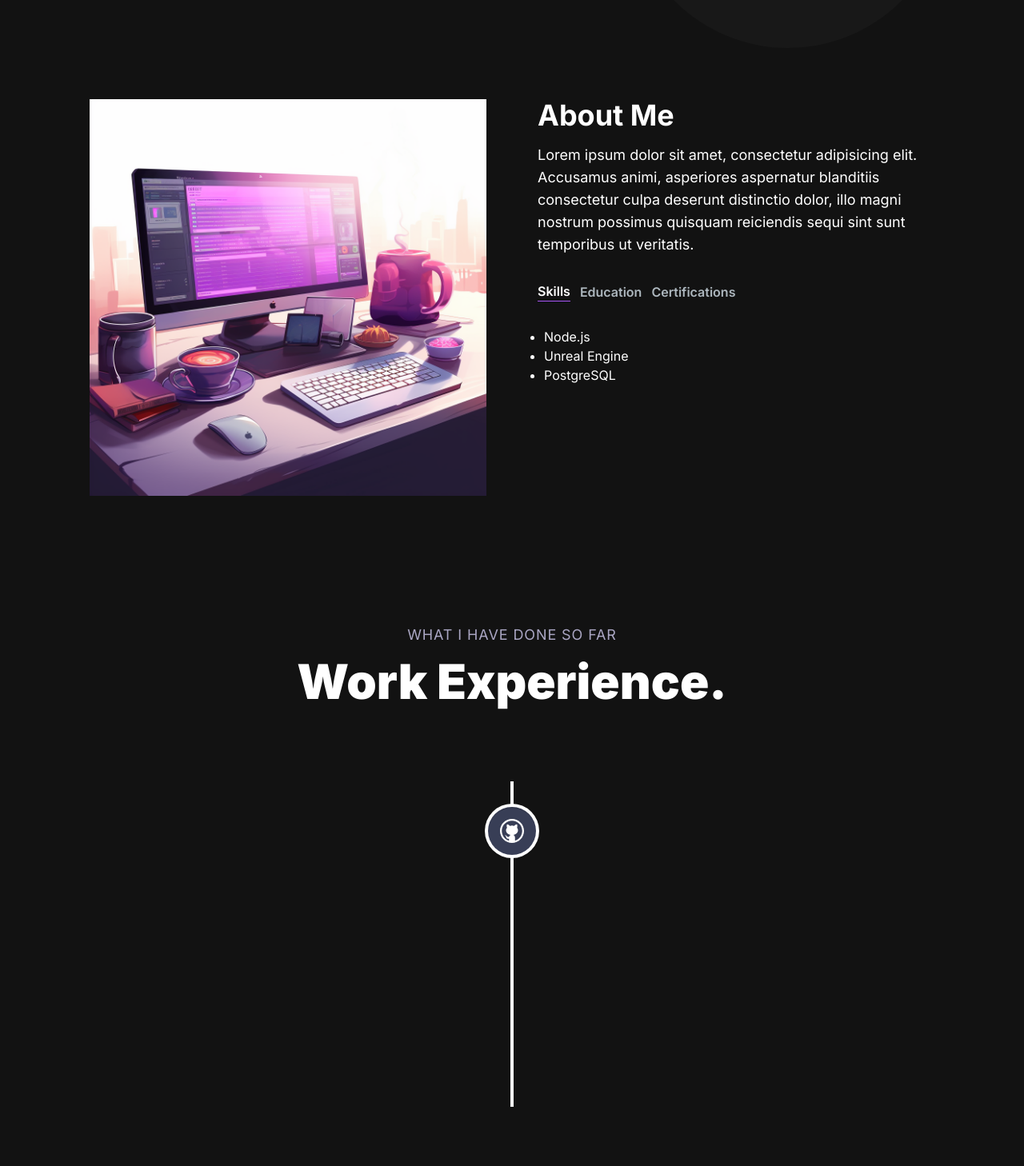
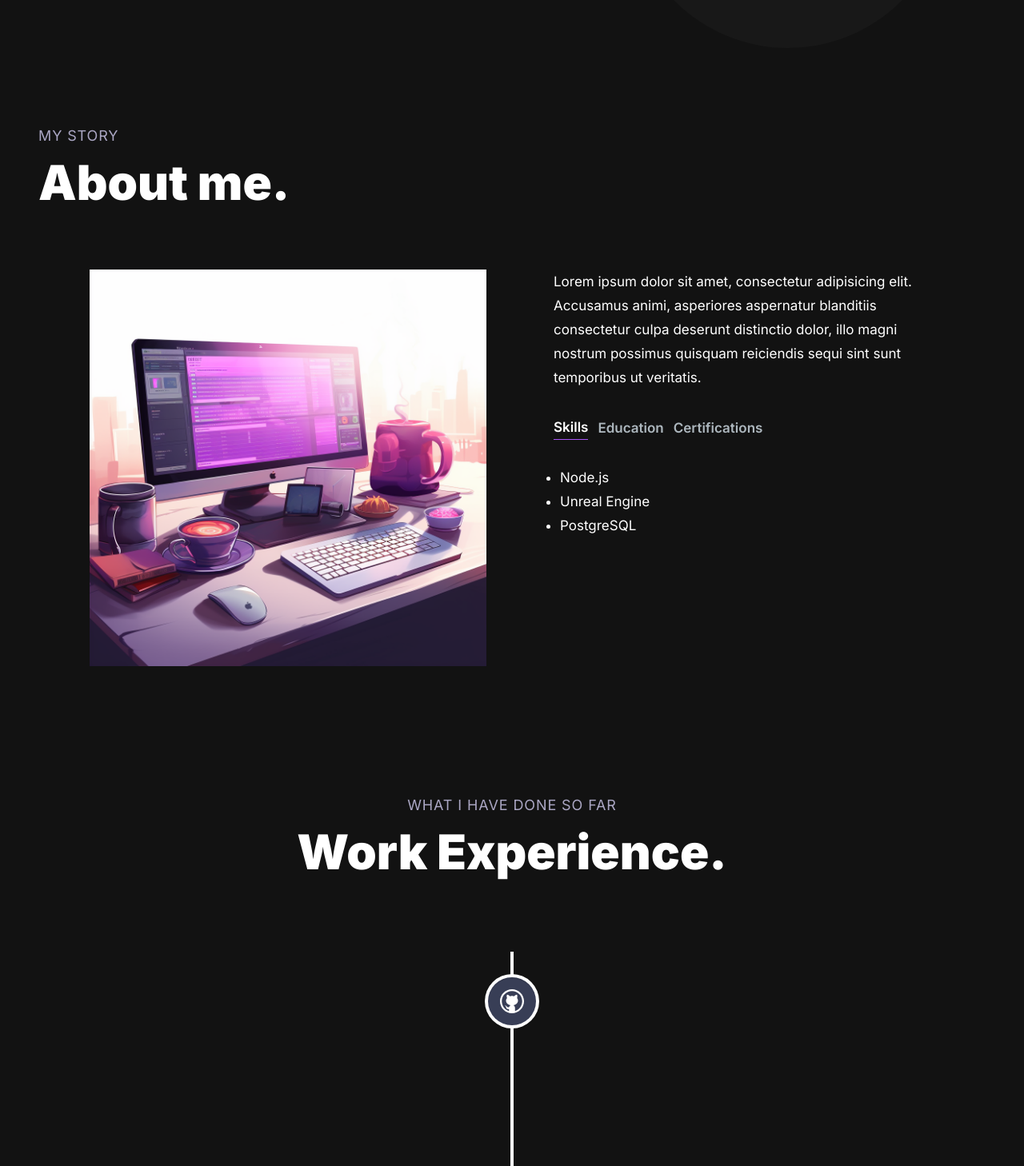
Before and after one commit to DiMs8P/Portfolio, a Next.js app: page / in a window 1280 px wide. Shown: the part 452-1910 px from the top of the page at 80% size. Built offline with nearby package versions, Linux system fonts and the light colour scheme.

Commit message:
update email/works/experience design

```diff
--- a/app/components/About.jsx
+++ b/app/components/About.jsx
@@ -3,6 +3,9 @@ import React, {useTransition, useState} from 'react'
 import Image from 'next/image'
 import AboutImage from '../../src/images/about-image.png'
 import TabButton from "./TabButton";
+import {motion} from "framer-motion";
+import {textVariant} from "@/app/utils/motion";
+import {styles} from "@/app/styles";
 
 const TAB_DATA = [
     {
@@ -48,6 +51,12 @@ const About = () => {
     }
 
   return (
+      <div className='pt-24'>
+          <motion.div variants={textVariant()}>
+              <p className={`${styles.sectionSubText}`}>My story</p>
+              <h2 className={`${styles.sectionHeadText}`}>About me.</h2>
+          </motion.div>
+
           <section className='text-white'>
               <div className='md:grid md:grid-cols-2 gap-8 items-center py-8 px-4
         xl:gap-16 sm:py-16 xl:px-16'>
@@ -57,9 +66,8 @@ const About = () => {
                       width={500}
                       height={500}
                   />
-            <div className='mt-4 md:mt-0 text-left flex flex-col h-full'>
-                <h2 className='text-4xl font-bold text-white mb-4'>About Me</h2>
-                <p className='text-base lg:text-lg'>
+                  <div className='mt-4 lg:ml-5 md:mt-0 text-[17px] leading-[30px] text-left flex flex-col h-full'>
+                      <p>
                           Lorem ipsum dolor sit amet, consectetur adipisicing elit.
                           Accusamus animi, asperiores aspernatur blanditiis consectetur
                           culpa deserunt distinctio dolor, illo magni nostrum possimus
@@ -93,6 +101,7 @@ const About = () => {
                   </div>
               </div>
           </section>
+      </div>
   )
 }
 
--- a/app/components/Email.jsx
+++ b/app/components/Email.jsx
@@ -4,6 +4,9 @@ import GithubIcon from '../../src/github-icon.svg'
 import LinkedInIcon from '../../src/linkedin-icon.svg'
 import Link from 'next/link'
 import Image from 'next/image'
+import {motion} from "framer-motion";
+import {textVariant} from "@/app/utils/motion";
+import {styles} from "@/app/styles";
 
 const Email = () => {
     const [emailSubmitted, setEmailSubmitted] = useState(false);
@@ -39,12 +42,17 @@ const Email = () => {
         }
     }
   return (
-    <section className='grid md:grid-cols-2 my-12 md:my-12 py-24 gap-4 relative'>
-        <div className='z-10'>
-            <h5 className='text-xl font-bold text-white my-2'>
-                Let&apos;s Connect
+      <div className='pt-24'>
+          <motion.div variants={textVariant()}>
+              <p className={`${styles.sectionSubText} `}>I&apos;m waiting for your respond</p>
+              <h2 className={`${styles.sectionHeadText}`}>Contact me.</h2>
+          </motion.div>
+          <section className='grid md:grid-cols-2 my-12 md:my-12 gap-4 relative'>
+              <div>
+                  <h5 className='text-xl font-bold'>
+                      Get in touch
                   </h5>
-            <p className='text-[#ADB7BE] mb-4 max-w-md'>
+                  <p className='mt-3 text-secondary text-[17px] leading-[30px] mb-5 lg:mr-5 max-w-md'>
                       Lorem ipsum dolor sit amet, consectetur adipisicing elit.
                       Aliquid facere hic iste nihil quos, sequi. Culpa, distinctio,
                       eaque eius illum ipsam libero, minus nulla numquam perferendis
@@ -64,7 +72,7 @@ const Email = () => {
                       <div className='mb-6'>
                           <label
                               htmlFor='email'
-                        className='text-white block mb-2 text-sm font-medium'
+                              className='text-white block mb-2 text-[17px] font-medium'
                           >
                               Your email
                           </label>
@@ -74,14 +82,14 @@ const Email = () => {
                               id='email'
                               required
                               className='bg-[#18191E] border border-[#33353F] placeholder-[#9CA2A9]
-                    text-gray-100 text-sm rounded-lg block w-full p-2.5'
+                    text-gray-100 text-[17px] rounded-lg block w-full p-2.5'
                               placeholder='example@google.com'
                           />
                       </div>
                       <div className='mb-6'>
                           <label
                               htmlFor='subject'
-                        className='text-white block mb-2 text-sm font-medium'
+                              className='text-white block mb-2 text-[17px] font-medium'
                           >
                               Subject
                           </label>
@@ -91,14 +99,14 @@ const Email = () => {
                               id='subject'
                               required
                               className='bg-[#18191E] border border-[#33353F] placeholder-[#9CA2A9]
-                    text-gray-100 text-sm rounded-lg block w-full p-2.5'
+                    text-gray-100 text-[17px] rounded-lg block w-full p-2.5'
                               placeholder='Just saying hi'
                           />
                       </div>
                       <div className='mb-6'>
                           <label
                               htmlFor='message'
-                        className='text-white block mb-2 text-sm font-medium'
+                              className='text-white block mb-2 text-[17px] font-medium'
                           >
                               Message
                           </label>
@@ -108,7 +116,7 @@ const Email = () => {
                               rows={5}
                               required
                               className='bg-[#18191E] border border-[#33353F] placeholder-[#9CA2A9]
-                    text-gray-100 text-sm rounded-lg block w-full p-2.5'
+                    text-gray-100 text-[17px] rounded-lg block w-full p-2.5'
                               placeholder="Let's talk about"
                           />
                       </div>
@@ -121,7 +129,7 @@ const Email = () => {
                       </button>
                       {
                           emailSubmitted && (
-                        <p className='text-green-500 text-sm mt-2'>
+                              <p className='text-green-500 text-[17px] mt-2'>
                                   Email sent successfully!
                               </p>
                           )
@@ -129,6 +137,7 @@ const Email = () => {
                   </form>
               </div>
           </section>
+      </div>
   )
 }
 
--- a/app/components/Experience.jsx
+++ b/app/components/Experience.jsx
@@ -58,7 +58,7 @@ const ExperienceCard = ({ experience }) => {
 
 const Experience = () => {
   return (
-    <div className='py-24'>
+    <div className='pt-24'>
       <motion.div variants={textVariant()}>
         <p className={`${styles.sectionSubText} text-center`}>
           What I have done so far
--- a/app/components/Works.jsx
+++ b/app/components/Works.jsx
@@ -70,7 +70,7 @@ const ProjectCard = ({
 
 const Works = () => {
     return (
-        <div className='py-24'>
+        <div className='pt-24'>
             <motion.div variants={textVariant()}>
                 <p className={`${styles.sectionSubText} `}>My work</p>
                 <h2 className={`${styles.sectionHeadText}`}>Projects.</h2>
--- a/app/page.js
+++ b/app/page.js
@@ -10,8 +10,9 @@ import Footer from "./components/Footer";
 export default function Home() {
   return (
       <main className="flex min-h-screen flex-col bg-[#121212]">
-          <Navbar/>
           <div className="container mt-24 mx-auto px-12 py-4">
+              <Navbar/>
+
             <HeroSection />
             <AboutSection />
             <WorkSection/>
```
Lines whose indentation alone changed are shown as unchanged.
